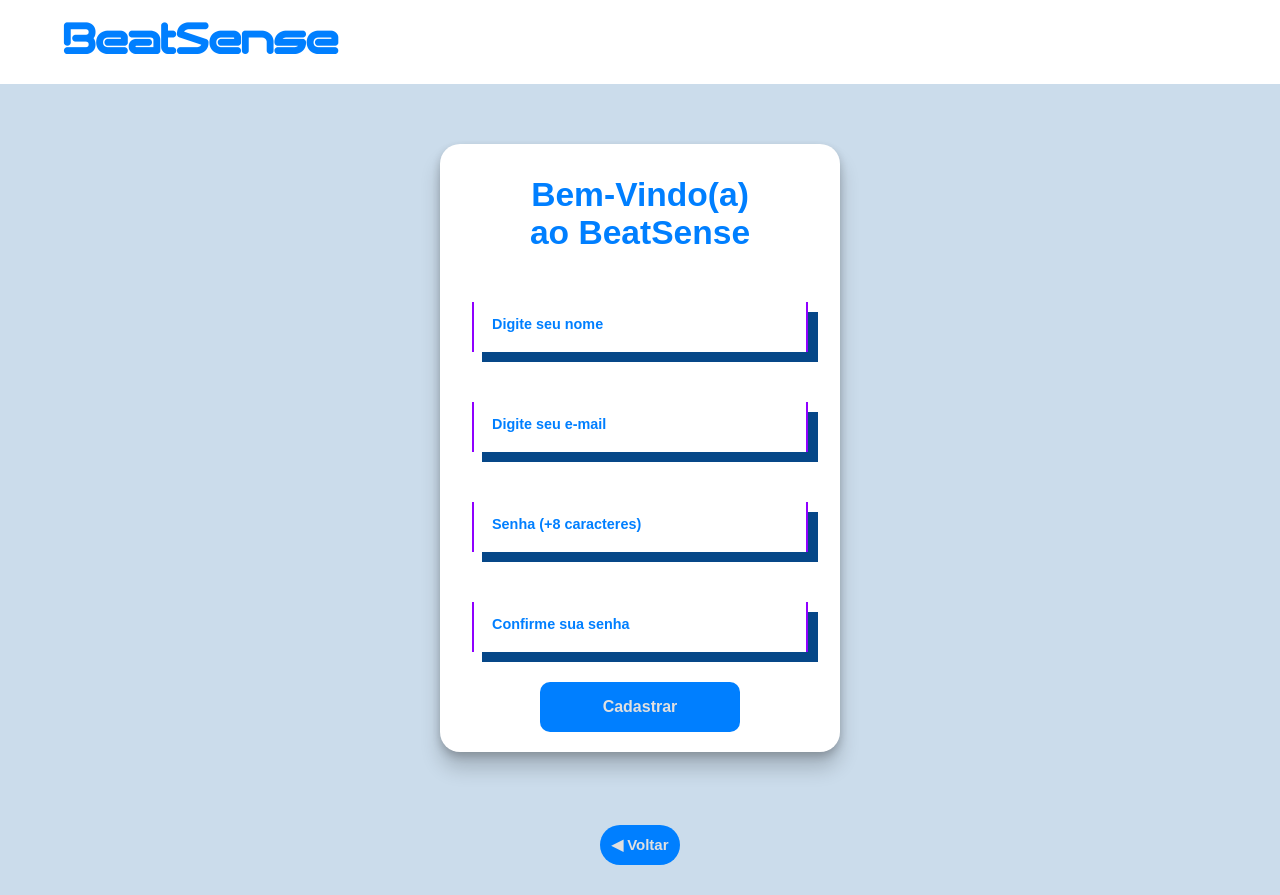
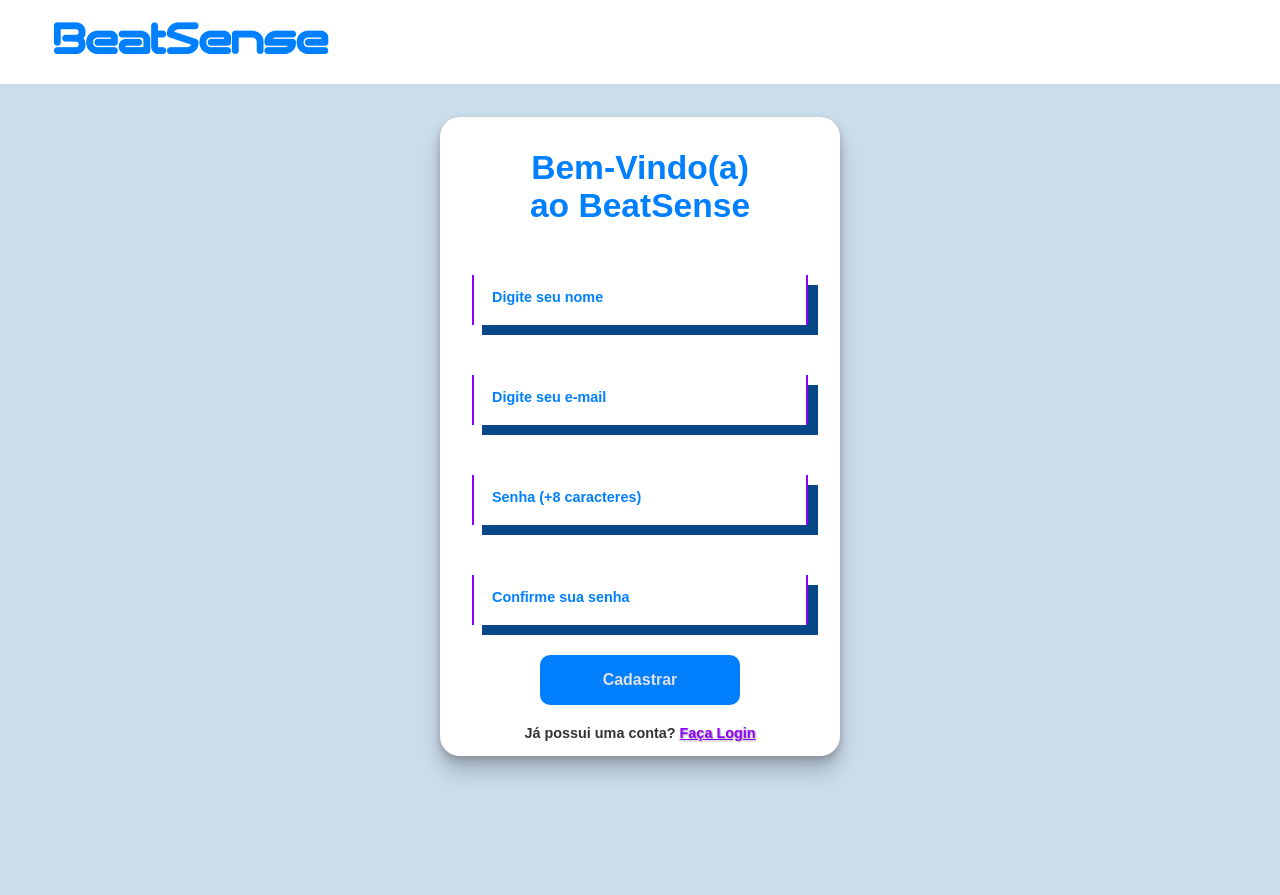
Before and after one commit to BrenoNevess/BeatSense, a PHP site: page /cadastro.html in a window 1280 px wide. After the commit the page ends 778 px from the top, so only its background shows below. Run offline with PHP 8.4, Linux system fonts and the light colour scheme; some web fonts are replaced.

Commit message:
Animações refeitas e otimizadas remoção do botão voltar no cadastro

```diff
--- a/src/cadastro.html
+++ b/src/cadastro.html
@@ -61,9 +61,11 @@
 
                     <button type="submit" class="botao-cadastro">Cadastrar</button>
 
+                    <p>Já possui uma conta? <a class="link" href="/src/login.html">Faça Login</a></p>
+
                 </form>
             </div>
         </div>
-    <button class="botao-voltar"><a href="/src/login.html">◀ Voltar</a></button>
+
 </body>
 </html>
--- a/src/styles/cadastro.css
+++ b/src/styles/cadastro.css
@@ -23,7 +23,7 @@ h1{
     margin: 0;
     padding: 0;
     font-weight: 500;
-    margin-left: 25px;
+    margin-left: 15px;
 }
 
 .titulo{
@@ -61,7 +61,7 @@ h2 {
     justify-content: center;
     align-items: center;
     flex-direction: column;
-    min-height: 91vh;
+    min-height: 88vh;
 }
 
 .cadastro {
@@ -69,7 +69,7 @@ h2 {
     background-color: #fff;
     font-size: 0.9rem;
     font-weight: bold;
-    width: 90%;
+    width: 100%;
     max-width: 400px;
     border-radius: 20px;
     padding: 2rem;
@@ -80,7 +80,6 @@ h2 {
 .botao-cadastro {
     display:flex;
     justify-content: center;
-    margin: auto;
     align-items: center;
     text-align: center;
     background-color: #007FFF;
@@ -90,51 +89,33 @@ h2 {
     border: none;
     border-radius: 10px;
     cursor: pointer;
-    transition: 0.3s;
     height: 50px;
     width: 200px;
+    margin-left: 68px;
     margin-top: 20px;
     margin-bottom: 10px;
+    transition: 0.2s;
 }
 
 .botao-cadastro:hover {
     background-color: #005BB5;
-    height: 53px;
-    width: 203px;
-    box-shadow: 0px 4px 8px rgba(0, 0, 0, 0.418);
+    margin-left: 65px;
+    box-shadow: 8px 4px 4px rgba(0, 0, 0, 0.418);
 }
 
-.botao-voltar {
-    display: flex;
-    margin: auto;
-    border: none;
-    justify-content: center;
-    align-items: center;
+p{
+    margin: 20px 0px 5px;
     text-align: center;
-    background-color: #007FFF;
-    color: #E0E0E0;
-    text-decoration: none;
-    border-radius: 20px;
-    cursor: pointer;
-    font-weight: bold;
-    font-size: 15px;
-    width: 80px;
-    height: 40px;
-    transition: 0.2s;
-    margin-bottom: 30px;
-    margin-top: 13px;
+    color: #333;
 }
 
-.botao-voltar:hover{
-    background-color: #005BB5;
-    width: 82px;
-    height: 42px;
-    box-shadow: 0px 4px 8px rgba(0, 0, 0, 0.418);
+.link{
+    color:#8F00FF;
+    text-shadow: 1px 1px 2px rgba(0, 0, 0, 0.4);
 }
 
-.botao-voltar a{
-    text-decoration: none;
-    color: #E0E0E0;
+.link:hover{
+    color:  #490081;
 }
 
 .mensagem{
--- a/src/styles/index.css
+++ b/src/styles/index.css
@@ -28,7 +28,7 @@ h1{
     font-size: 40px;
     margin: 0;
     padding: 0;
-    margin-left: 25px;
+    margin-left: 15px;
     font-weight: 500;
 }
 
```
Also changed, not shown: src/styles/loginstyle.css (+10 -10 lines).
